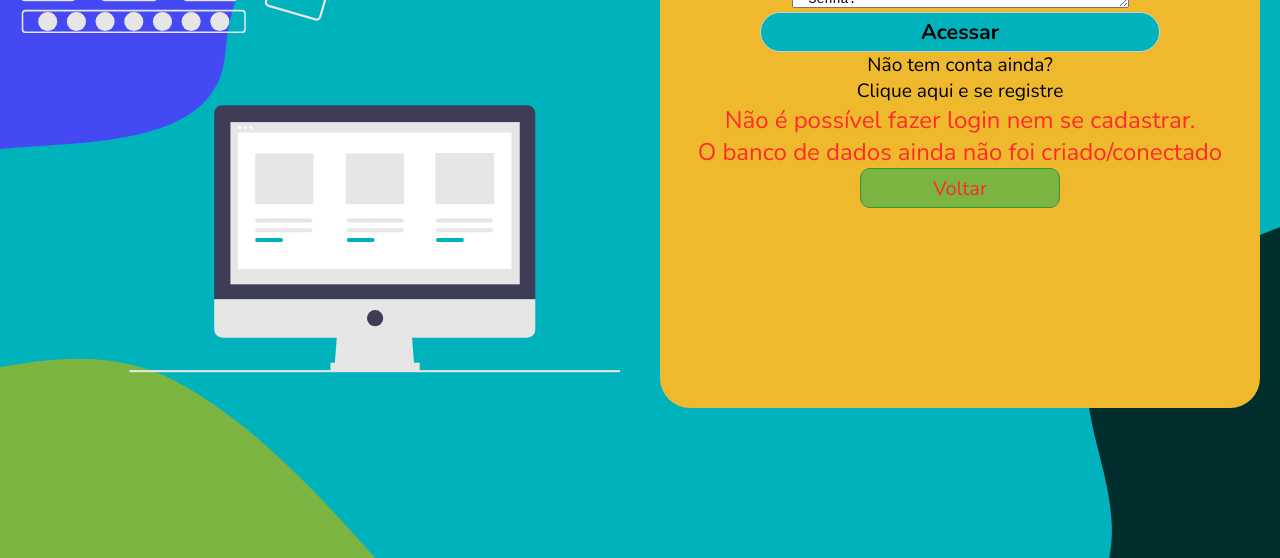
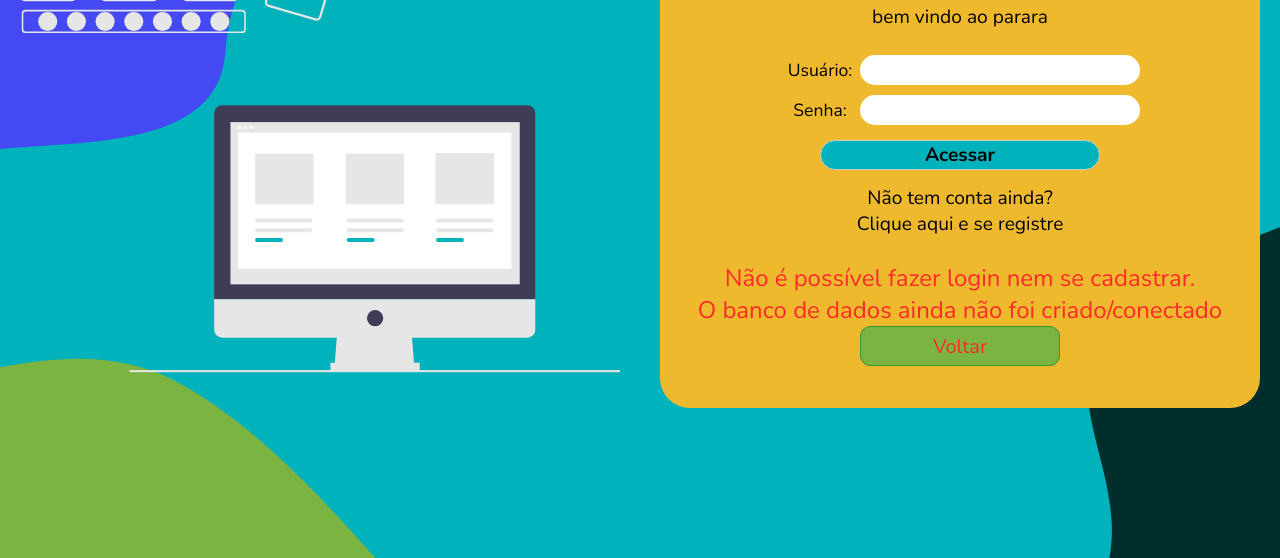
Before and after one commit to brunoamaia/gerenciador-JavaScript-online, a plain HTML site: page login/index.html in a window 1280 px wide. Shown: the part 242-800 px from the top of the page. Drawn offline with nearby package versions, Linux system fonts and the light colour scheme.

Commit message:
Ajuste de layout do formulário de login

```diff
--- a/login/index.html
+++ b/login/index.html
@@ -26,17 +26,22 @@
         <h1>login</h1>
         <p>bem vindo ao parara</p>
         <div class="field-container">
-          <div class="user-container">
-            <!-- <label for="user"> <span> Usuário: </span> </label> -->
-            <textarea id="user" name="user" rows="1" cols="40"> Usuário: </textarea>
-          </div>
 
-          <div class="password-container">
-            <!-- <label for="password"> <span> Senha: </span> </label> -->
-            <textarea id="password" name="password" rows="1" cols="40">  Senha: </textarea>
-          </div>
+          <form action="">
+            <div class="user-container">
+              <label for="user">Usuário:</label>
+              <input type="text" id="user" name="user">
+            </div>
 
-          <button type="button" OnClick="aviso()"> <span>Acessar</span> </button>
+            <div class="password-container">
+              <label for="password">Senha:</label>
+              <input type="text" id="password" name="password">
+            </div>
+
+            <div class="form-button">
+              <input type="submit" value="Acessar" class="form-button" OnClick="aviso()">
+            </div>
+          </form>
         </div>
 
         <p>Não tem conta ainda? </p>
--- a/login/login.css
+++ b/login/login.css
@@ -71,29 +71,52 @@ section {
   font-family: 'Graduate', cursive;
   font-size: 2em;
   font-weight: 700;
+
+  margin: 40px auto 20px;
 }
 .login-screen p {
   color: var(--color-text-base);
   font-family: 'Nunito', sans-serif;
   font-size: 1.2em;
 }
-.field-container span {
+.login-screen p:first-of-type {
+  margin: 0 auto 25px;
+}
+
+.field-container form div {
+  display: grid;
+  grid-template-columns: 4fr 5fr;
+  align-items: center;
+  margin: 10px 120px;
+}
+.field-container label {
+  color: var(--color-text-base);
+  font-family: 'Nunito', sans-serif;
+  font-size: 1.1em;
+}
+.field-container input {
+  height: 30px;
+  width: 280px;
+  margin: 0;
+
+  border: none;
+  border-radius: 20px;
+}
+
+.form-button {
+  display: block !important;
+  margin: 0 auto;
+}
+.form-button input{
+  border: 1px solid #ccc !important;
+  background-color: #00B2BC;
+
   color: var(--color-text-base);
   font-family: 'Nunito', sans-serif;
   font-size: 1.2em;
-}
+  font-weight: 700;
 
-.field-container button {
-  width: 400px;
-  height: 40px;
-
-  border: 1px solid #ccc;
-  border-radius: 20px;
-  background-color: #00B2BC;
-}
-.field-container button span {
-  font-size: 1.6em;
-  font-weight: 700;
+  margin: 15px auto;
 }
 
 
```
